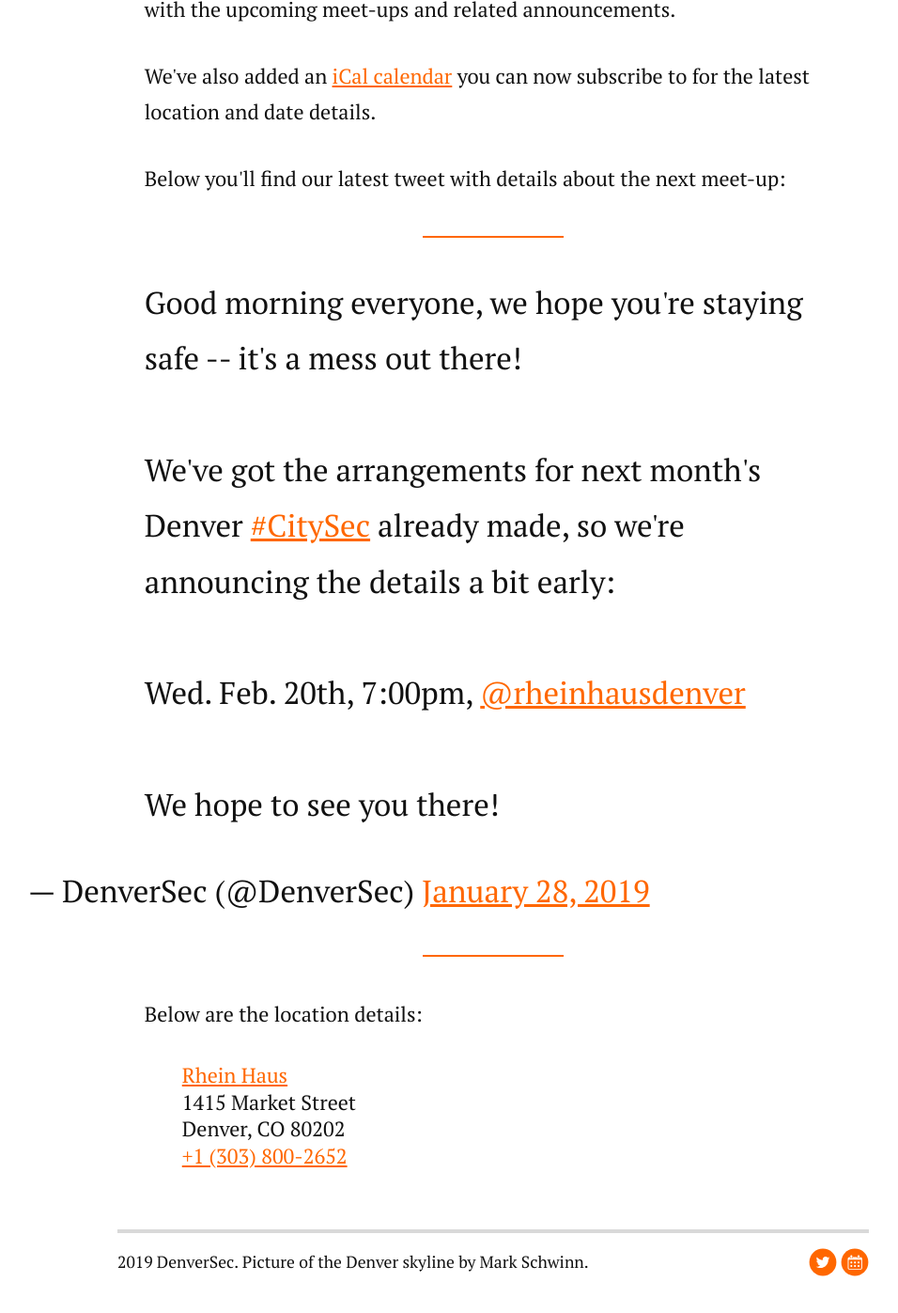
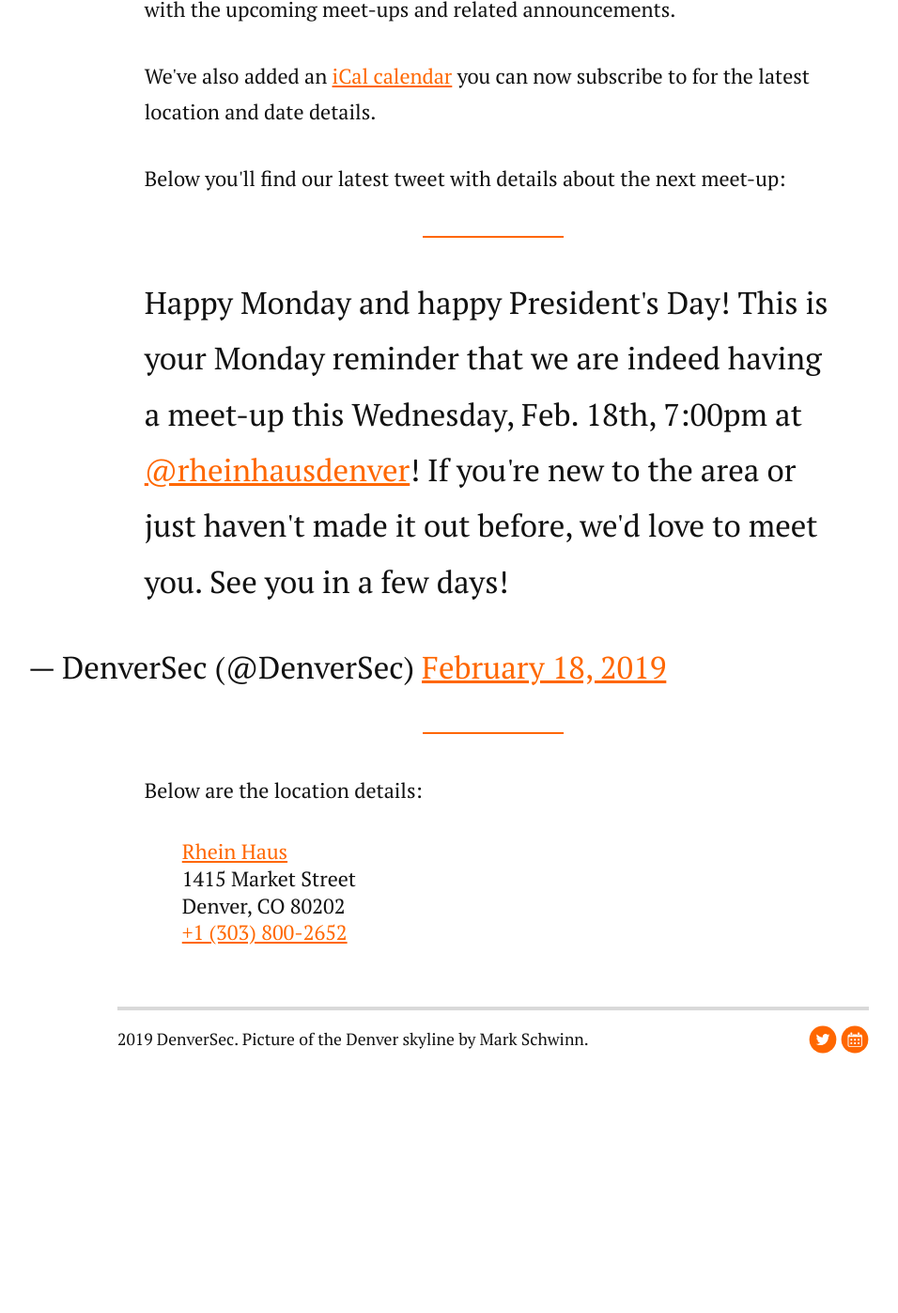
Before and after one commit to denversec/denversec.github.io, a Jekyll site: the page built from index.html, in a window 1280 px wide and 1400 px high, scrolled down 921 px. Shown: the top 1397 px of the window at 94% size, without its empty margins (115-1071 px from the left). Built offline with Jekyll 4.4.1, drawn with Linux system fonts in a browser that asks for light colours; nearby versions of some CDN libraries; comment, search, counter and statistics services are not loaded; after the commit the page ends 2084 px from its top, so only the background shows below that.

Commit message:
Update w/ latest tweet

```diff
--- a/index.html
+++ b/index.html
@@ -13,7 +13,7 @@
   <p>We've also added an <a href="/meetups.ics">iCal calendar</a> you can now subscribe to for the latest location and date details.
   <p>Below you'll find our latest tweet with details about the next meet-up:</p>
   <p>
-    <blockquote class="twitter-tweet" data-lang="en"><p lang="en" dir="ltr">Good morning everyone, we hope you&#39;re staying safe -- it&#39;s a mess out there!<br><br>We&#39;ve got the arrangements for next month&#39;s Denver <a href="https://twitter.com/hashtag/CitySec?src=hash&amp;ref_src=twsrc%5Etfw">#CitySec</a> already made, so we&#39;re announcing the details a bit early:<br><br>Wed. Feb. 20th, 7:00pm, <a href="https://twitter.com/rheinhausdenver?ref_src=twsrc%5Etfw">@rheinhausdenver</a><br><br>We hope to see you there!</p>&mdash; DenverSec (@DenverSec) <a href="https://twitter.com/DenverSec/status/1089926430597603328?ref_src=twsrc%5Etfw">January 28, 2019</a></blockquote>
+    <blockquote class="twitter-tweet" data-lang="en"><p lang="en" dir="ltr">Happy Monday and happy President&#39;s Day! This is your Monday reminder that we are indeed having a meet-up this Wednesday, Feb. 18th, 7:00pm at <a href="https://twitter.com/rheinhausdenver?ref_src=twsrc%5Etfw">@rheinhausdenver</a>! If you&#39;re new to the area or just haven&#39;t made it out before, we&#39;d love to meet you. See you in a few days!</p>&mdash; DenverSec (@DenverSec) <a href="https://twitter.com/DenverSec/status/1097523445661724672?ref_src=twsrc%5Etfw">February 18, 2019</a></blockquote>
     <script async src="https://platform.twitter.com/widgets.js" charset="utf-8"></script>
   </p>
   <p>Below are the location details:</p>
```
